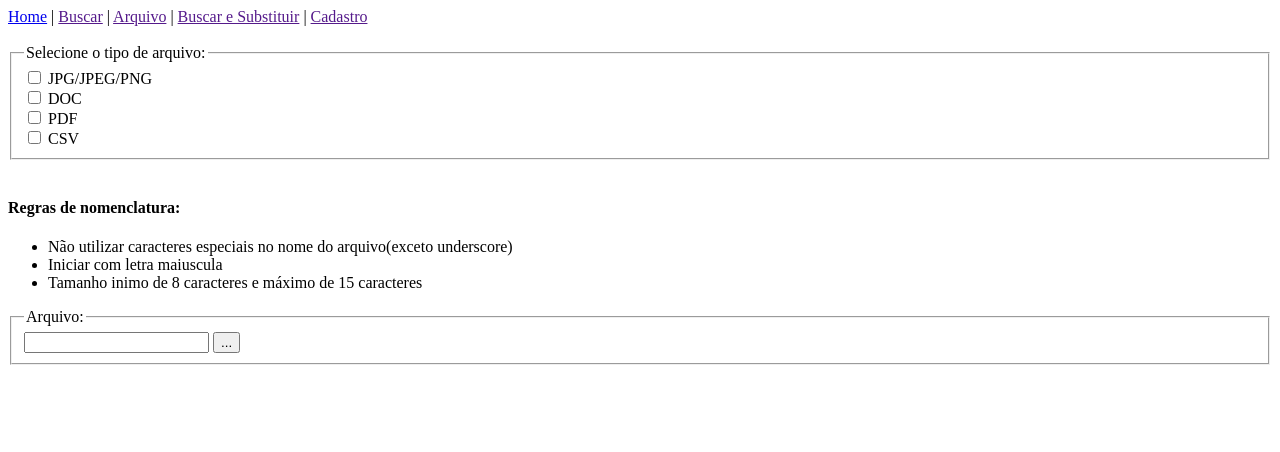
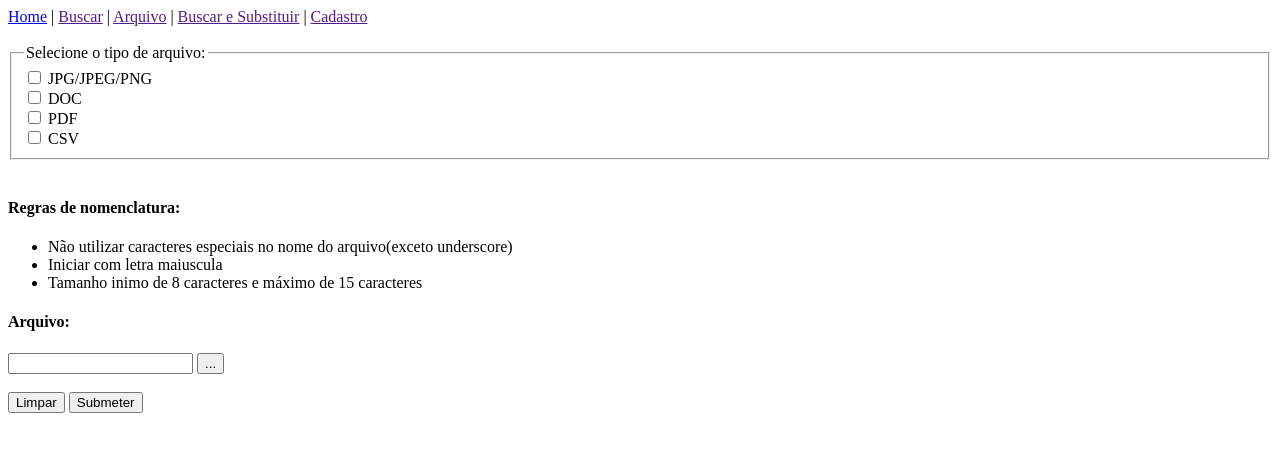
Before and after one commit to twistpucrio/2024_projetoFormularioG3, a plain HTML site: page arquivo.html in a window 1280 px wide. Drawn offline with Linux system fonts and the light colour scheme.

Commit message:
oUTRO BOTÃO QUE EU ESQUECI :))

```diff
--- a/arquivo.html
+++ b/arquivo.html
@@ -42,12 +42,14 @@
             <li>Tamanho inimo de 8 caracteres e máximo de 15 caracteres</li>
           </ul>
         </div>
-
-       <fieldset>
-            <legend>Arquivo:</legend>
+        <h4>Arquivo:</h4>
+       <form>
             <input type="text" id="nomeArq" name="nomeArq">
             <button>...</button>
-       </fieldset>
+            <br><br>
+            <button>Limpar</button>
+            <button>Submeter</button>
+       </form>
 
         </section>
         <footer id="footerArq"></footer>
```
